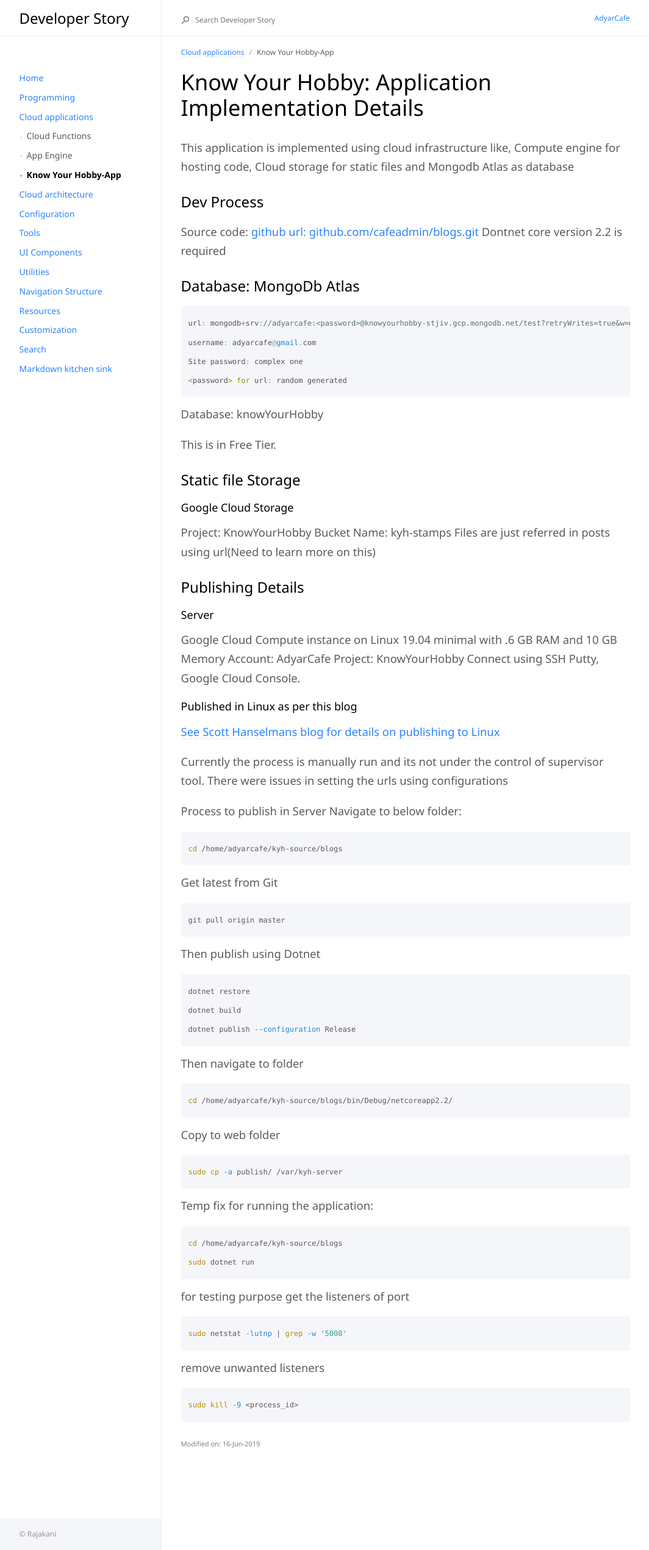
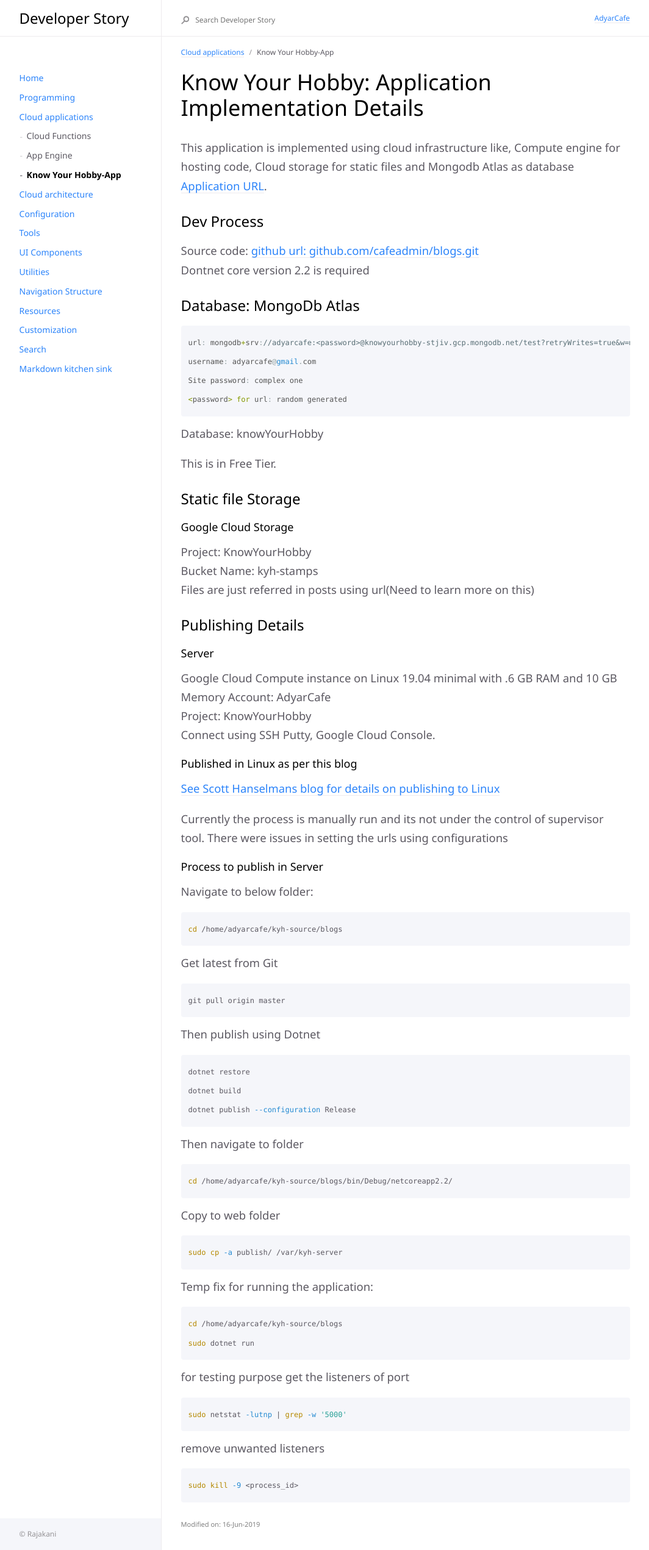
Before and after one commit to Rajakani/rajakani.github.io, a Jekyll site: the page built from docs/cloud-applications/know-your-hobby-app.md, in a window 1280 px wide. Shown: the whole page at 61% size, without its empty margins (17-1081 px from the left). Built offline with Jekyll 4.4.1, drawn with Linux system fonts in a browser that asks for light colours; comment, search, counter and statistics services are not loaded.

Commit message:
Updated KYH

````diff
--- a/docs/cloud-applications/know-your-hobby-app.md
+++ b/docs/cloud-applications/know-your-hobby-app.md
@@ -10,6 +10,7 @@ comments: true
 # Know Your Hobby: Application Implementation Details
 
 This application is implemented using cloud infrastructure like, Compute engine for hosting code, Cloud storage for static files and Mongodb Atlas as database
+[Application URL](http://104.198.237.203/).
 
 ## Dev Process
 
@@ -53,7 +54,8 @@ Connect using SSH Putty, Google Cloud Console.
 Currently the process is manually run and its not under the control of supervisor tool.
 There were issues in setting the urls using configurations
 
-Process to publish in Server
+### Process to publish in Server
+
 Navigate to below folder:
 
 ```bash
````
